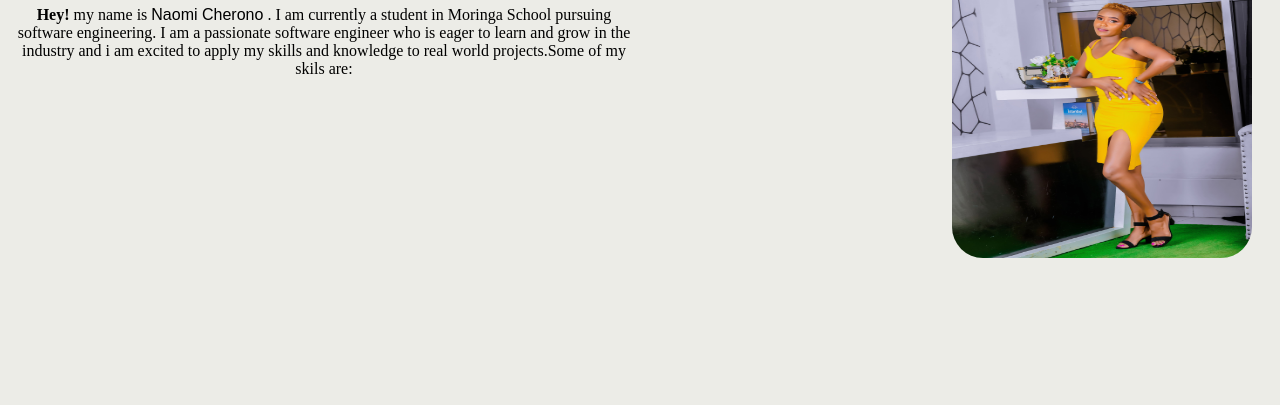
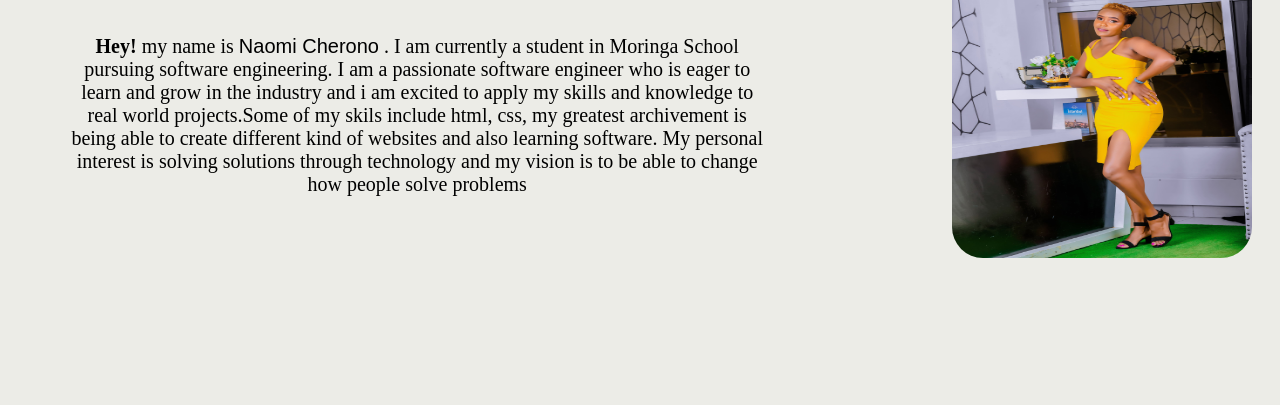
Before and after one commit to naomicherono/Portfolio, a plain HTML site: page home.html in a window 1280 px wide. Shown: the part 395-800 px from the top of the page. Drawn offline with Linux system fonts and the light colour scheme.

Commit message:
update biography

```diff
--- a/home.html
+++ b/home.html
@@ -20,9 +20,12 @@
 
 <div id="column">
     <h1>Biography</h1>
-   <p><b>Hey!</b> my name is <span id="naomi">Naomi Cherono</span> .
+   <p class="bio-paragraph"><b>Hey!</b> my name is <span id="naomi">Naomi Cherono</span> .
 I am currently a student in Moringa School pursuing software engineering.
-I am a passionate  software engineer  who is eager to learn and grow in the industry and i am excited to apply my skills and  knowledge to real world projects.Some of my skils are: </p>
+I am a passionate  software engineer  who is eager to learn and grow in the industry and i am excited to apply my skills and  knowledge to real world projects.Some of my skils include html, css,
+my greatest archivement is being able to create different kind of websites and also learning software. My personal interest is solving solutions through technology and my vision is to be able
+to change how people solve problems
+ </p>
 
 </div>
 </div>
--- a/styles.css
+++ b/styles.css
@@ -34,10 +34,18 @@ body{
 }
 #column{
     text-align: center;
-    width: 50%;
+    width: 60%;
     height: 50%;
 }
 .culumn {
     margin-top: -10px;
     float: right;
+    width: 40%;
 }
+
+.bio-paragraph {
+    font-size: 20px;
+    margin-left: 60px;
+    margin-top: 50px;
+    font-weight: 100;
+}
```
